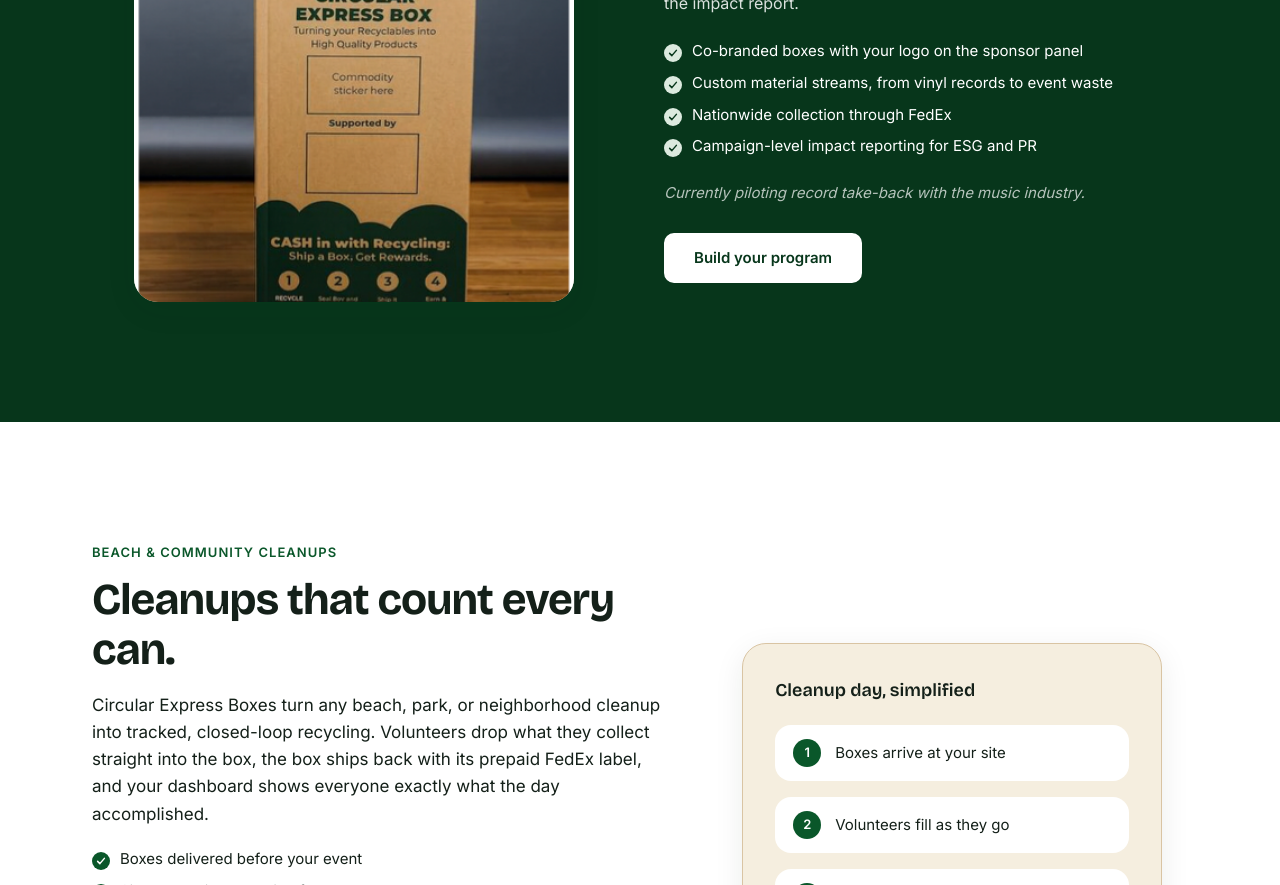
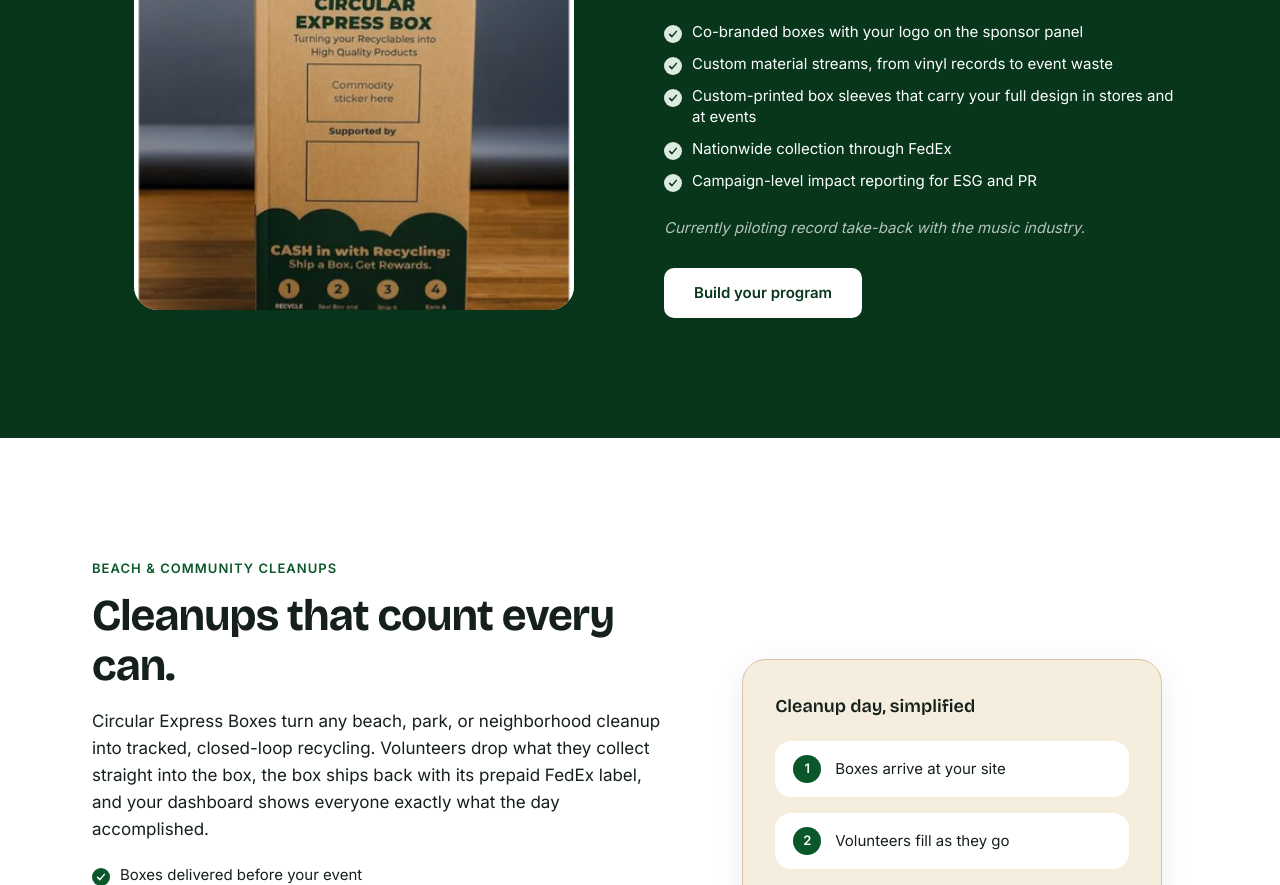
Before and after one commit to Jmgordon113/ceb-landing, a plain HTML site: page index.html in a window 1280 px wide. Shown: the part 6923-7808 px from the top of the page. Drawn offline with nearby package versions, Linux system fonts and the light colour scheme.

Commit message:
For Brands: add custom-printed box sleeves (real product, retail programs)

```diff
--- a/index.html
+++ b/index.html
@@ -416,6 +416,7 @@
           <ul class="check-list check-list-light">
             <li>Co-branded boxes with your logo on the sponsor panel</li>
             <li>Custom material streams, from vinyl records to event waste</li>
+            <li>Custom-printed box sleeves that carry your full design in stores and at events</li>
             <li>Nationwide collection through FedEx</li>
             <li>Campaign-level impact reporting for ESG and PR</li>
           </ul>
```
Also changed, not shown: 2 other files.
